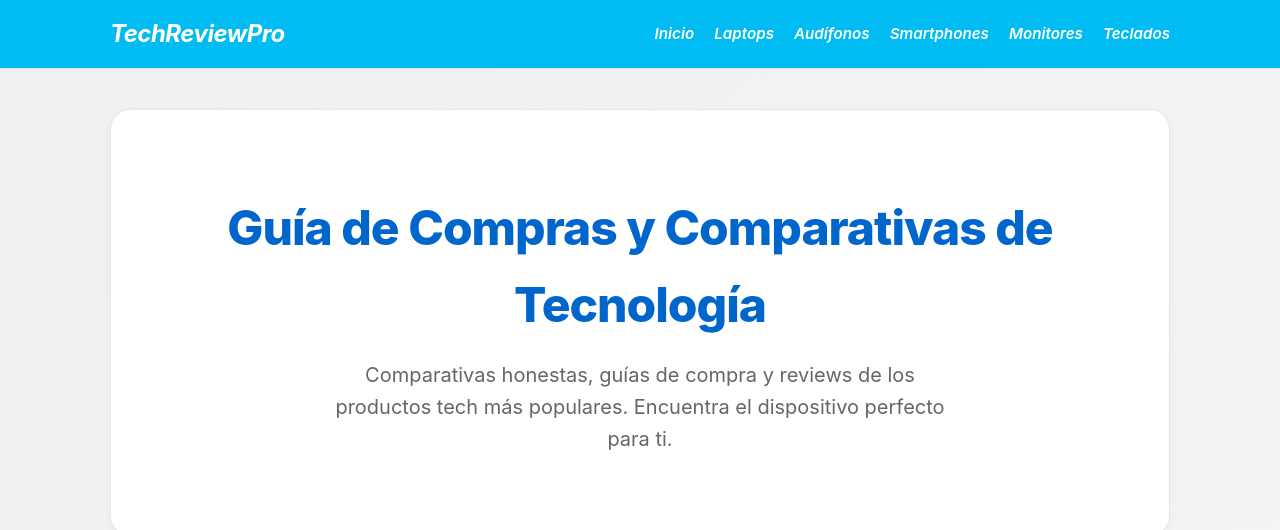
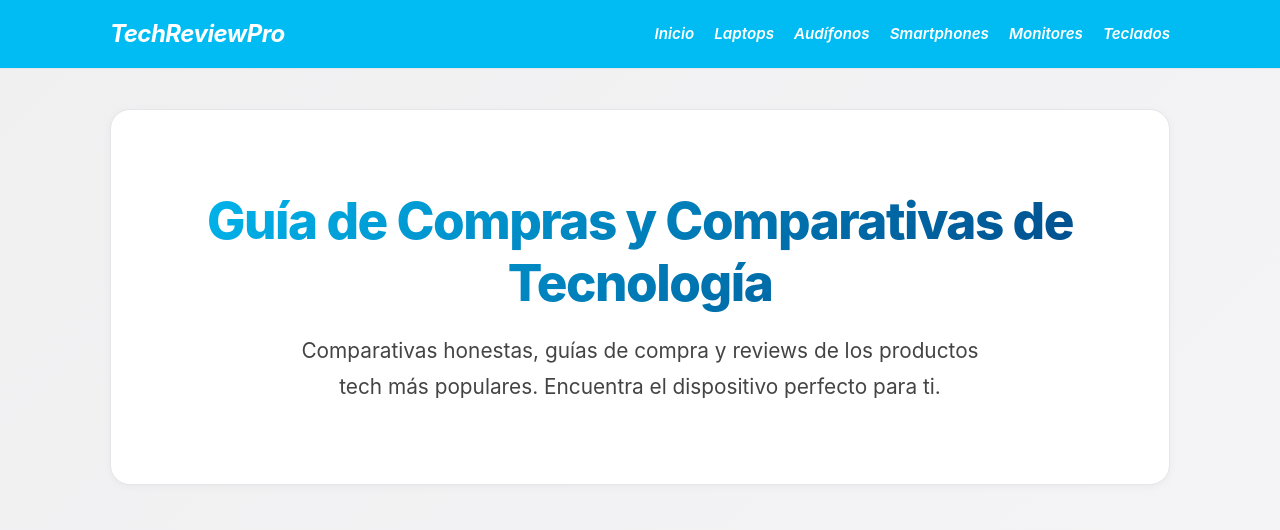
Before and after one commit to JPLG2002/tech-review-biz, a website: page public/index.html in a window 1280 px wide. Shown: the top 530 px of the page. Drawn offline with Linux system fonts and the light colour scheme.

Commit message:
UI: Gradiente azul marino-turquesa en el titulo principal

```diff
--- a/public/css/style.css
+++ b/public/css/style.css
@@ -92,18 +92,22 @@ body {
 }
 
 .hero h1 {
-  font-size: 3rem;
+  font-size: 3.2rem;
   font-weight: 800;
-  letter-spacing: -1px;
-  margin-bottom: 15px;
-  color: var(--accent-color); /* Letras azules */
+  letter-spacing: -1.5px;
+  margin-bottom: 20px;
+  background: linear-gradient(135deg, #00bcf2, #004080);
+  -webkit-background-clip: text;
+  -webkit-text-fill-color: transparent;
+  line-height: 1.2;
 }
 
 .hero p {
-  font-size: 1.25rem;
-  color: #666;
-  max-width: 650px;
+  font-size: 1.3rem;
+  color: #444;
+  max-width: 700px;
   margin: 0 auto;
+  line-height: 1.7;
 }
 
 /* HEADINGS */
```
